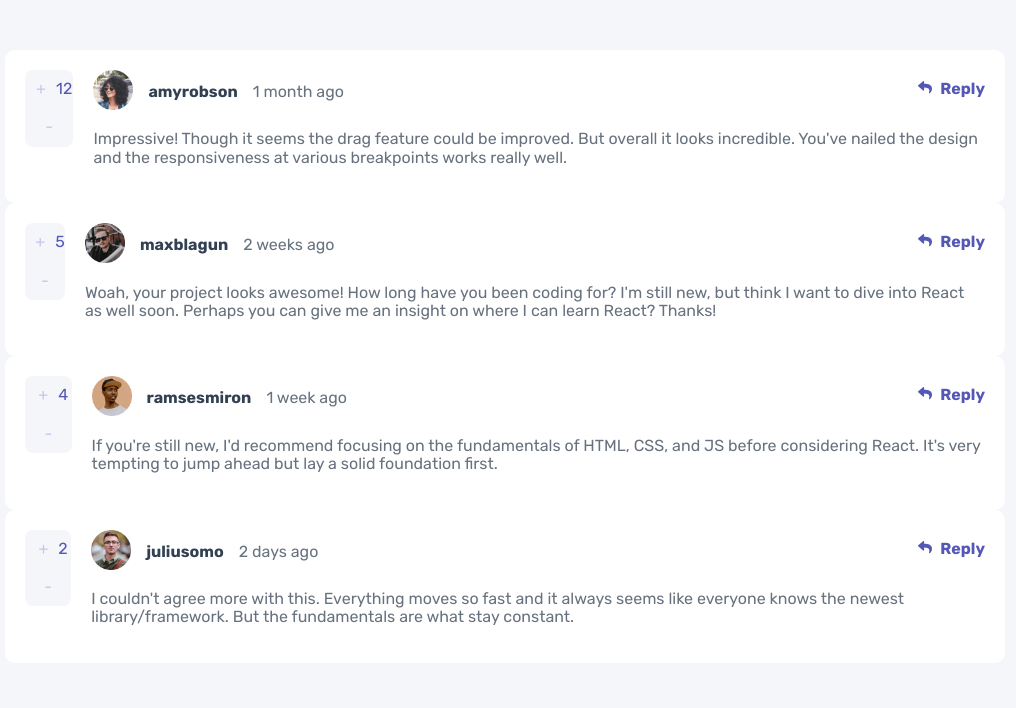
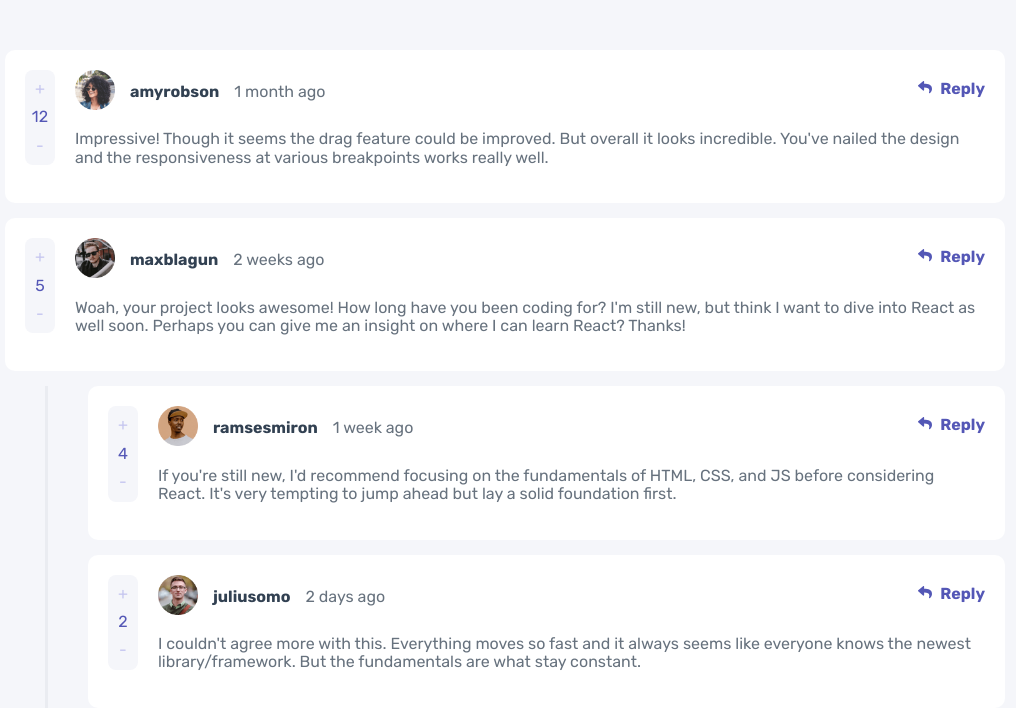
Before and after one commit to Kerri-AnnBates/interactive-comments, a React (Create React App) app in the folder client/: page / in a window 1280 px wide. Shown: the top 708 px of the page, without its empty margins (135-1151 px from the left). Built offline with nearby package versions, Linux system fonts and the light colour scheme.

Commit message:
style replies

```diff
--- a/client/src/styles/css/app.css
+++ b/client/src/styles/css/app.css
@@ -362,12 +362,19 @@ img {
   padding: 50px 0;
 }
 
+.replies {
+  margin-left: 40px;
+  padding-left: 40px;
+  border-left: 3px solid #eaecf1;
+}
+
 .comment {
   background-color: #ffffff;
   padding: 20px;
   border-radius: 10px;
   color: #67727e;
   position: relative;
+  margin-bottom: 15px;
 }
 @media screen and (min-width: 600px) {
   .comment {
@@ -423,7 +430,6 @@ img {
   color: #5457b6;
   display: inline-block;
   border-radius: 8px;
-  text-align: center;
 }
 @media screen and (min-width: 600px) {
   .vote {
@@ -437,3 +443,11 @@ img {
   background-color: transparent;
   padding: 10px 10px;
 }
+
+@media screen and (min-width: 600px) {
+  .vote-container {
+    display: flex;
+    flex-direction: column;
+    align-items: center;
+  }
+}
--- a/client/src/styles/sass/_base.scss
+++ b/client/src/styles/sass/_base.scss
@@ -23,3 +23,10 @@ img {
 .comments {
     padding: 50px 0;
 }
+
+// Replies
+.replies {
+    margin-left: 40px;
+    padding-left: 40px;
+    border-left: 3px solid $lightGrey;
+}
--- a/client/src/styles/sass/_comment.scss
+++ b/client/src/styles/sass/_comment.scss
@@ -6,6 +6,7 @@
     border-radius: 10px;
     color: $greyishBlue;
     position: relative;
+    margin-bottom: 15px;
 
     @media screen and (min-width: 600px) {
         display: flex;
--- a/client/src/styles/sass/_vote.scss
+++ b/client/src/styles/sass/_vote.scss
@@ -3,7 +3,6 @@
     color: $moderateBlue;
     display: inline-block;
     border-radius: 8px;
-    text-align: center;
 
     @media screen and (min-width: 600px) {
         margin-right: 20px;
@@ -15,5 +14,17 @@
         border: none;
         background-color: transparent;
         padding: 10px 10px;
+
+        &:hover {
+            cursor: pointer;
+        }
     }
 }
+
+.vote-container {
+    @media screen and (min-width: 600px) {
+        display: flex;
+        flex-direction: column;
+        align-items: center;
+    }
+}
```
